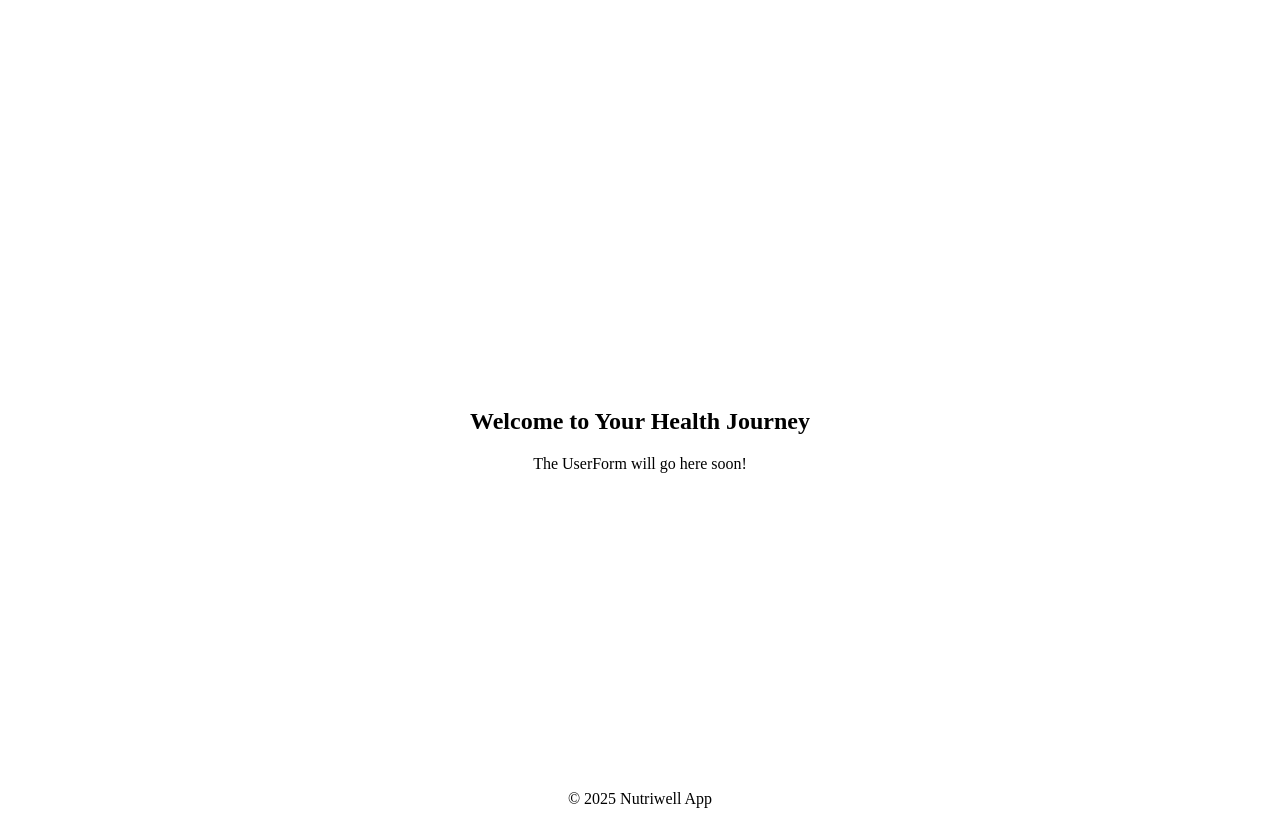
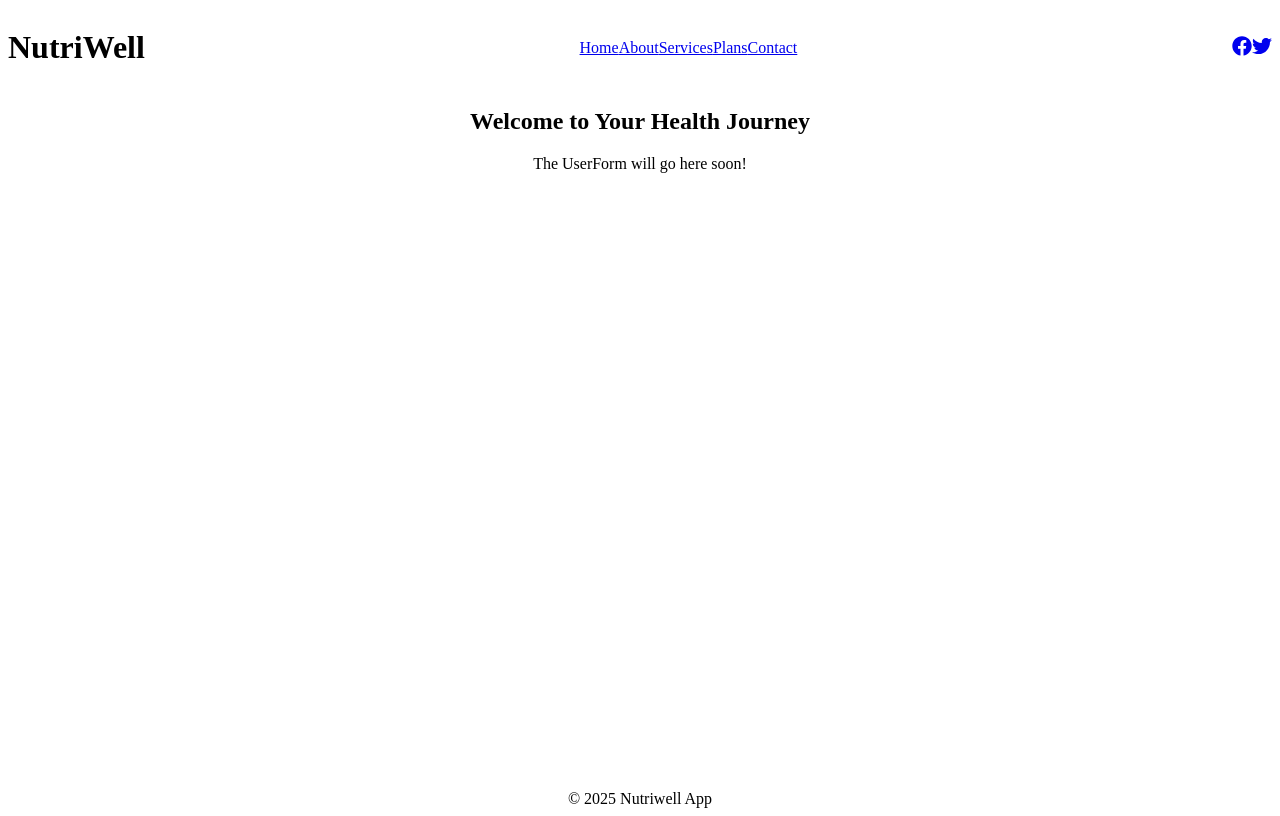
Before and after one commit to Ibk-okiki/NutriWell-app, a React (Vite) app: page / in a window 1280 px wide. Built offline with nearby package versions, Linux system fonts and the light colour scheme.

Commit message:
Updated header.jsx with figma design

```diff
--- a/package.json
+++ b/package.json
@@ -12,6 +12,7 @@
   "dependencies": {
     "react": "^19.1.1",
     "react-dom": "^19.1.1",
+    "react-icons": "^5.5.0",
     "react-router-dom": "^7.8.2"
   },
   "devDependencies": {
--- a/src/App.jsx
+++ b/src/App.jsx
@@ -6,12 +6,12 @@ import About from './pages/About.jsx'
 
 function App() {
   return (
-    <div className="min-h-screen bg-gray-100 flex flex-col">
+    <div className="min-h-screen bg-green-50 flex flex-col">
       {/* Header */}
       <Header />
 
       {/* Main Content */}
-      <main className="flex-grow flex items-center justify-center">
+      <main className="flex-grow">
         <Routes>
           <Route path="/" element={<Home />} />
           <Route path="/about" element={<About />} />
--- a/src/components/Header.jsx
+++ b/src/components/Header.jsx
@@ -1,36 +1,57 @@
-import { Link } from "react-router-dom"
-import { FaFacebook, FaTwitter } from "react-icons/fa"
+import React from "react";
+import { Link } from "react-router-dom";
+import { FaFacebook, FaTwitter } from "react-icons/fa";
 
 const Header = () => {
   return (
     <header className="bg-white shadow-md">
       <div className="container mx-auto px-6 py-4 flex justify-between items-center">
         {/* Logo */}
-        <h1 className="text-2xl font-bold bg-gradient-to-r from-green-700 to-orange-600 bg-clip-text text-transparent">
+        <h1 className="text-2xl font-bold bg-gradient-to-r from-green-700 to-orange-600 bg-clip-text ">
           NutriWell
         </h1>
 
         {/* Navigation */}
-        <nav className="hidden md:flex space-x-8 text-gray-700 font-medium">
-          <Link to="/" className="hover:text-green-600">Home</Link>
-          <Link to="/about" className="hover:text-green-600">About</Link>
-          <a href="#services" className="hover:text-green-600">Services</a>
-          <a href="#plans" className="hover:text-green-600">Plans</a>
-          <a href="#contact" className="hover:text-green-600">Contact</a>
+        <nav className="flex gap-12 text-green-700 font-medium">
+          <Link to="/" className="hover:text-green-600 transition">
+            Home
+          </Link>
+          <Link to="/about" className="ml-4 hover:text-green-600 transition">
+            About
+          </Link>
+          <a href="#services" className="hover:text-green-600 transition">
+            Services
+          </a>
+          <a href="#plans" className="hover:text-green-600 transition">
+            Plans
+          </a>
+          <a href="#contact" className="hover:text-green-600 transition">
+            Contact
+          </a>
         </nav>
 
         {/* Social Icons */}
-        <div className="hidden md:flex items-center space-x-4">
-          <a href="https://facebook.com" target="_blank" rel="noreferrer">
-            <FaFacebook className="w-5 h-5 text-green-600 hover:text-green-800" />
+        <div className="flex gap-4 text-green-700">
+          <a
+            href="https://facebook.com"
+            target="_blank"
+            rel="noreferrer"
+            className="hover:text-green-900 transition"
+          >
+            <FaFacebook size={20} />
           </a>
-          <a href="https://twitter.com" target="_blank" rel="noreferrer">
-            <FaTwitter className="w-5 h-5 text-green-600 hover:text-green-800" />
+          <a
+            href="https://twitter.com"
+            target="_blank"
+            rel="noreferrer"
+            className="hover:text-green-900 transition"
+          >
+            <FaTwitter size={20} />
           </a>
         </div>
       </div>
     </header>
-  )
-}
+  );
+};
 
-export default Header
+export default Header;
```
Also changed, not shown: 1 other file (tests, documents, lock files or other folders).
